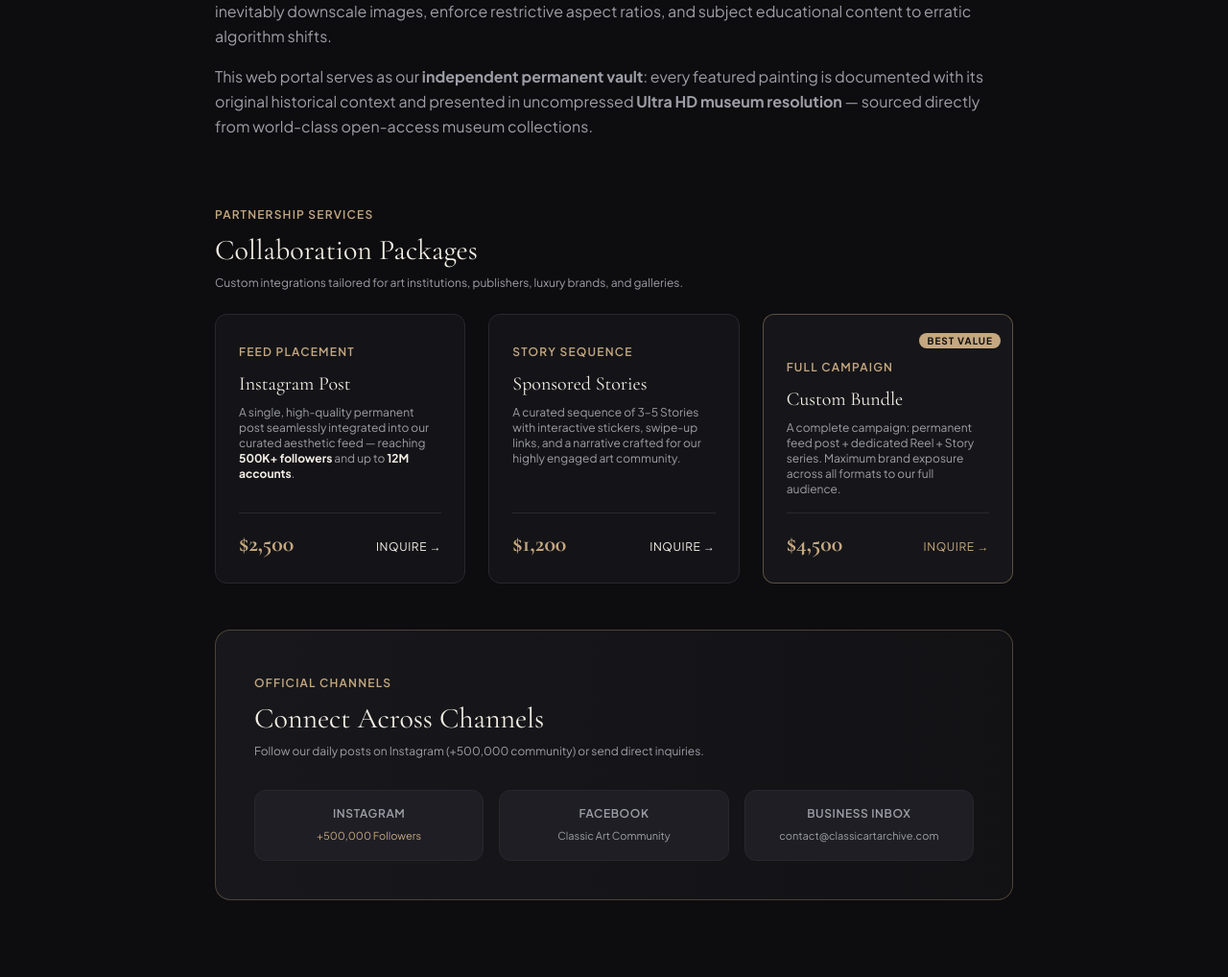
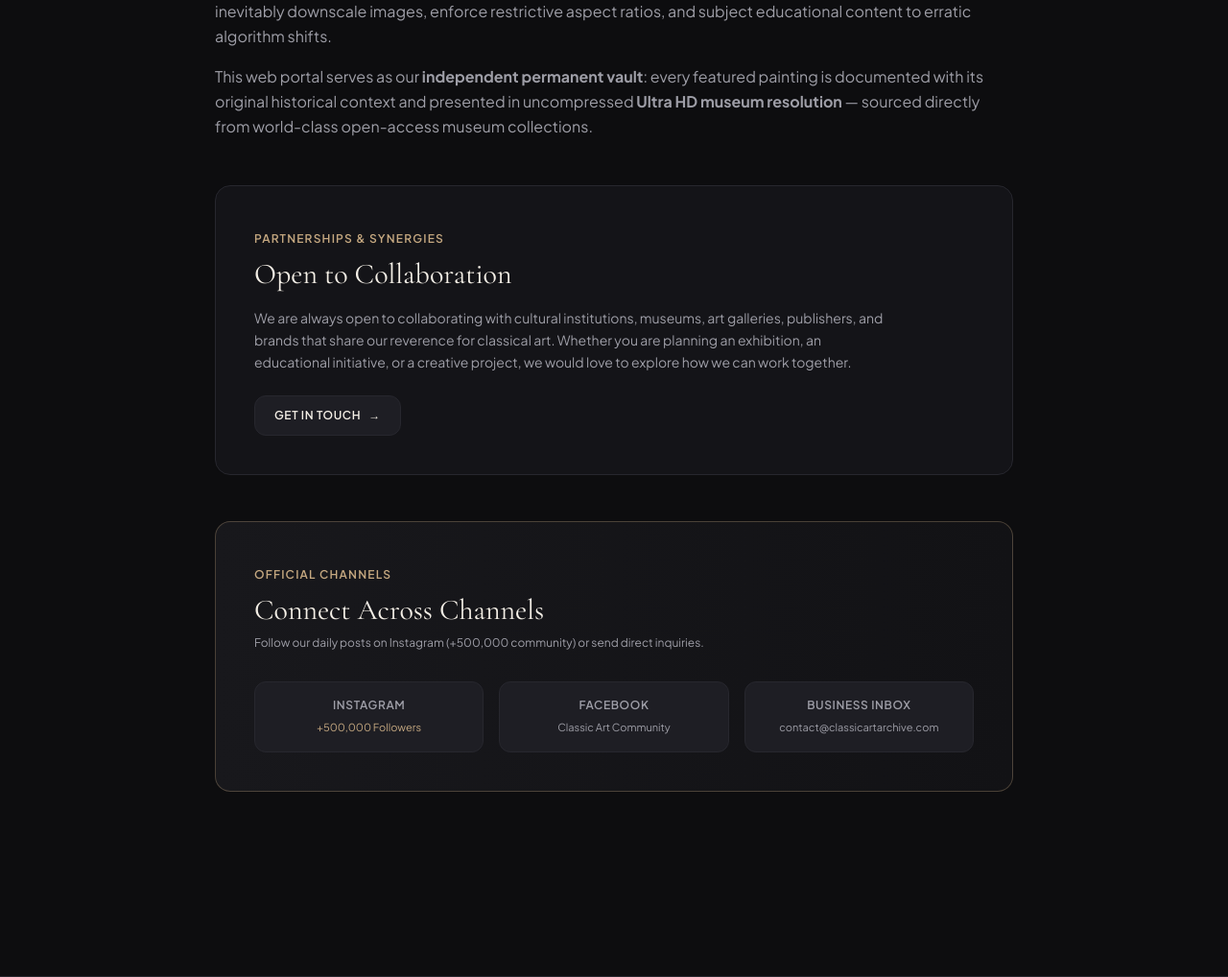
Before and after one commit to Goikili/classic-art-archive, a FastAPI app: page /about in a window 1280 px wide. Shown: the part 1209-2227 px from the top of the page at 96% size. Run offline with FastAPI, Linux system fonts and the light colour scheme; some libraries are stand-ins or nearby versions.

Commit message:
feat: replace pricing packages with open collaboration statement

```diff
--- a/templates/about.html
+++ b/templates/about.html
@@ -86,56 +86,20 @@
       </p>
     </div>
 
-    <!-- Partnership & Media Kit Packages -->
-    <div class="space-y-6 pt-4">
+    <!-- Collaborations & Partnerships -->
+    <div class="glass-card p-8 sm:p-10 rounded-2xl border border-[#27272e] bg-[#141418] space-y-4">
       <div class="space-y-2">
-        <span class="text-xs uppercase tracking-widest text-[#c5a880] font-semibold">Partnership Services</span>
-        <h2 class="font-serif text-2xl sm:text-3xl text-[#f4efe6] font-normal">Collaboration Packages</h2>
-        <p class="text-xs text-[#9e9ea7]">Custom integrations tailored for art institutions, publishers, luxury brands, and galleries.</p>
+        <span class="text-xs uppercase tracking-widest text-[#c5a880] font-semibold">Partnerships & Synergies</span>
+        <h2 class="font-serif text-2xl sm:text-3xl text-[#f4efe6] font-normal">Open to Collaboration</h2>
       </div>
-
-      <div class="grid grid-cols-1 md:grid-cols-3 gap-6">
-        <!-- Instagram Post -->
-        <div class="glass-card p-6 rounded-xl border border-[#27272e] bg-[#141418] space-y-4 flex flex-col justify-between">
-          <div class="space-y-2">
-            <span class="text-xs uppercase tracking-widest text-[#c5a880] font-semibold">Feed Placement</span>
-            <h3 class="font-serif text-xl text-[#f4efe6]">Instagram Post</h3>
-            <p class="text-xs text-[#9e9ea7]">A single, high-quality permanent post seamlessly integrated into our curated aesthetic feed — reaching <strong class="text-[#f4efe6]">500K+ followers</strong> and up to <strong class="text-[#f4efe6]">12M accounts</strong>.</p>
-          </div>
-          <div class="pt-4 border-t border-[#27272e] flex items-baseline justify-between">
-            <span class="font-serif text-2xl text-[#c5a880] font-bold">$2,500</span>
-            <a href="mailto:{{ business_email }}?subject=Instagram%20Post%20Inquiry" class="text-xs uppercase tracking-wider text-[#f4efe6] hover:text-[#c5a880]">Inquire &rarr;</a>
-          </div>
-        </div>
-
-        <!-- Sponsored Stories -->
-        <div class="glass-card p-6 rounded-xl border border-[#27272e] bg-[#141418] space-y-4 flex flex-col justify-between">
-          <div class="space-y-2">
-            <span class="text-xs uppercase tracking-widest text-[#c5a880] font-semibold">Story Sequence</span>
-            <h3 class="font-serif text-xl text-[#f4efe6]">Sponsored Stories</h3>
-            <p class="text-xs text-[#9e9ea7]">A curated sequence of 3–5 Stories with interactive stickers, swipe-up links, and a narrative crafted for our highly engaged art community.</p>
-          </div>
-          <div class="pt-4 border-t border-[#27272e] flex items-baseline justify-between">
-            <span class="font-serif text-2xl text-[#c5a880] font-bold">$1,200</span>
-            <a href="mailto:{{ business_email }}?subject=Sponsored%20Story%20Inquiry" class="text-xs uppercase tracking-wider text-[#f4efe6] hover:text-[#c5a880]">Inquire &rarr;</a>
-          </div>
-        </div>
-
-        <!-- Custom Bundle (highlighted) -->
-        <div class="glass-card p-6 rounded-xl border border-[#c5a880]/40 bg-[#16161a] space-y-4 flex flex-col justify-between relative overflow-hidden">
-          <div class="absolute top-3 right-3">
-            <span class="text-[10px] uppercase tracking-widest bg-[#c5a880] text-[#0d0d0f] font-bold px-2 py-0.5 rounded-full">Best Value</span>
-          </div>
-          <div class="space-y-2">
-            <span class="text-xs uppercase tracking-widest text-[#c5a880] font-semibold">Full Campaign</span>
-            <h3 class="font-serif text-xl text-[#f4efe6]">Custom Bundle</h3>
-            <p class="text-xs text-[#9e9ea7]">A complete campaign: permanent feed post + dedicated Reel + Story series. Maximum brand exposure across all formats to our full audience.</p>
-          </div>
-          <div class="pt-4 border-t border-[#27272e] flex items-baseline justify-between">
-            <span class="font-serif text-2xl text-[#c5a880] font-bold">$4,500</span>
-            <a href="mailto:{{ business_email }}?subject=Custom%20Bundle%20Inquiry" class="text-xs uppercase tracking-wider text-[#c5a880] hover:text-[#dfc199]">Inquire &rarr;</a>
-          </div>
-        </div>
+      <p class="text-sm text-[#9e9ea7] leading-relaxed max-w-2xl">
+        We are always open to collaborating with cultural institutions, museums, art galleries, publishers, and brands that share our reverence for classical art. Whether you are planning an exhibition, an educational initiative, or a creative project, we would love to explore how we can work together.
+      </p>
+      <div class="pt-2">
+        <a href="mailto:{{ business_email }}?subject=Collaboration%20Inquiry" class="inline-flex items-center gap-2 bg-[#1e1e24] hover:bg-[#c5a880] hover:text-[#0d0d0f] text-[#f4efe6] text-xs font-semibold uppercase tracking-wider px-5 py-3 rounded-xl border border-[#27272e] hover:border-[#c5a880] transition-all">
+          <span>Get in Touch</span>
+          <span>&rarr;</span>
+        </a>
       </div>
     </div>
 
--- a/templates/index.html
+++ b/templates/index.html
@@ -331,8 +331,8 @@
         <div class="space-y-1.5">
           <label class="text-xs uppercase tracking-wider text-[#9e9ea7] font-medium">Subject / Inquiry Type</label>
           <select name="subject" class="w-full bg-[#18181c] border border-[#27272e] focus:border-[#c5a880] focus:outline-none text-sm px-4 py-2.5 rounded-lg text-[#f4efe6]">
-            <option value="Instagram Collaboration">Instagram / Social Campaign Collaboration</option>
-            <option value="Media Kit & Pricing">Media Kit & Sponsorship Rates</option>
+            <option value="Instagram Collaboration">Instagram & Social Collaboration</option>
+            <option value="Brand Partnership">Brand & Curatorial Partnership</option>
             <option value="Ultra HD Scan Request">Ultra HD Master Scan Request</option>
             <option value="Curatorial Correction">Curatorial & Historical Note</option>
             <option value="General Inquiry">Other Business Inquiry</option>
```
